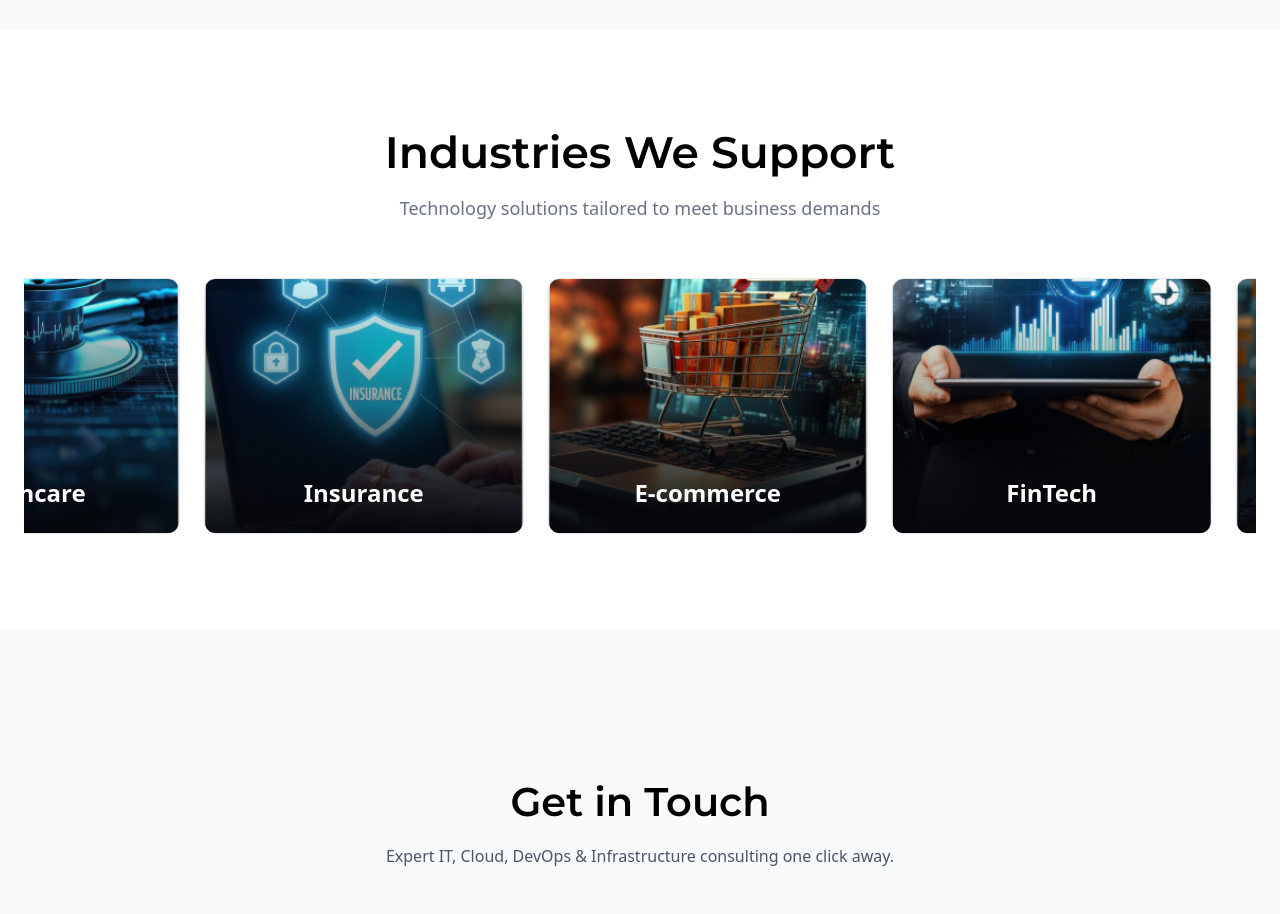
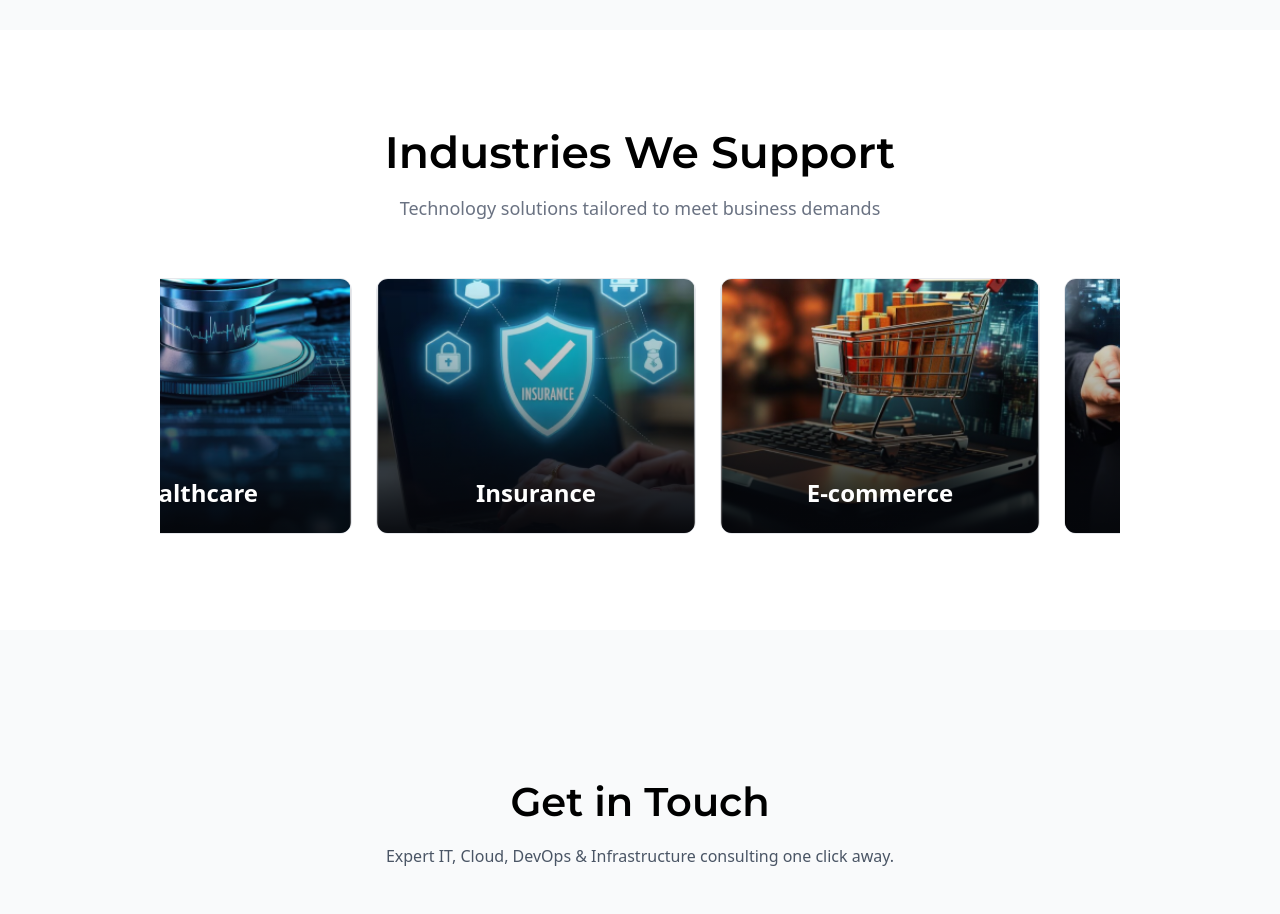
Before and after one commit to Madasamy-123/Ventragate-Website, a React (Vite) app: page / in a window 1280 px wide. Shown: the part 3480-4394 px from the top of the page. Built offline with nearby package versions, Linux system fonts and the light colour scheme.

Commit message:
changes industries page

```diff
--- a/src/components/Industries.jsx
+++ b/src/components/Industries.jsx
@@ -21,7 +21,15 @@ export default function Industries() {
 
   return (
     <section className="py-16 md:py-24 bg-white overflow-hidden max-w-[120rem]">
-      <div className="2xl:px-[13.125rem] mx-auto px-6">
+      <div
+  className="
+    mx-auto
+    px-6
+    lg:px-[7.5rem]
+    xl:px-[10rem]
+    2xl:px-[13.125rem]
+  "
+>
 
         {/* Heading */}
         <div className="text-center mb-14">
@@ -49,7 +57,7 @@ export default function Industries() {
           <div className="flex gap-6 industries-marquee">
 
             {[...industries, ...industries].map((industry, index) => (
-              <div key={index} className="min-w-[17.5rem] md:min-w-[20rem]">
+              <div key={index} className="w-[17.5rem] shrink-0 md:min-w-[20rem]">
                 <div className="relative h-64 rounded-xl overflow-hidden border border-gray-200 group">
                   <img
                     src={industry.image}
```
